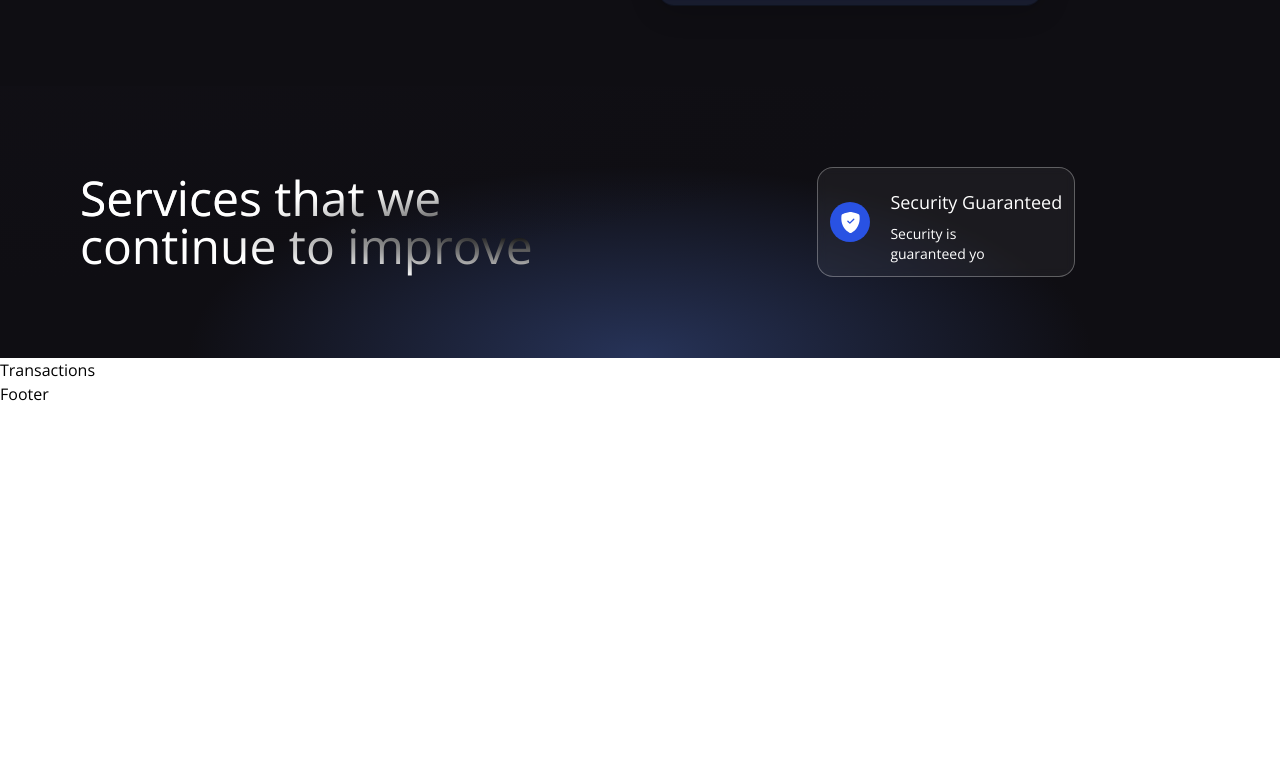
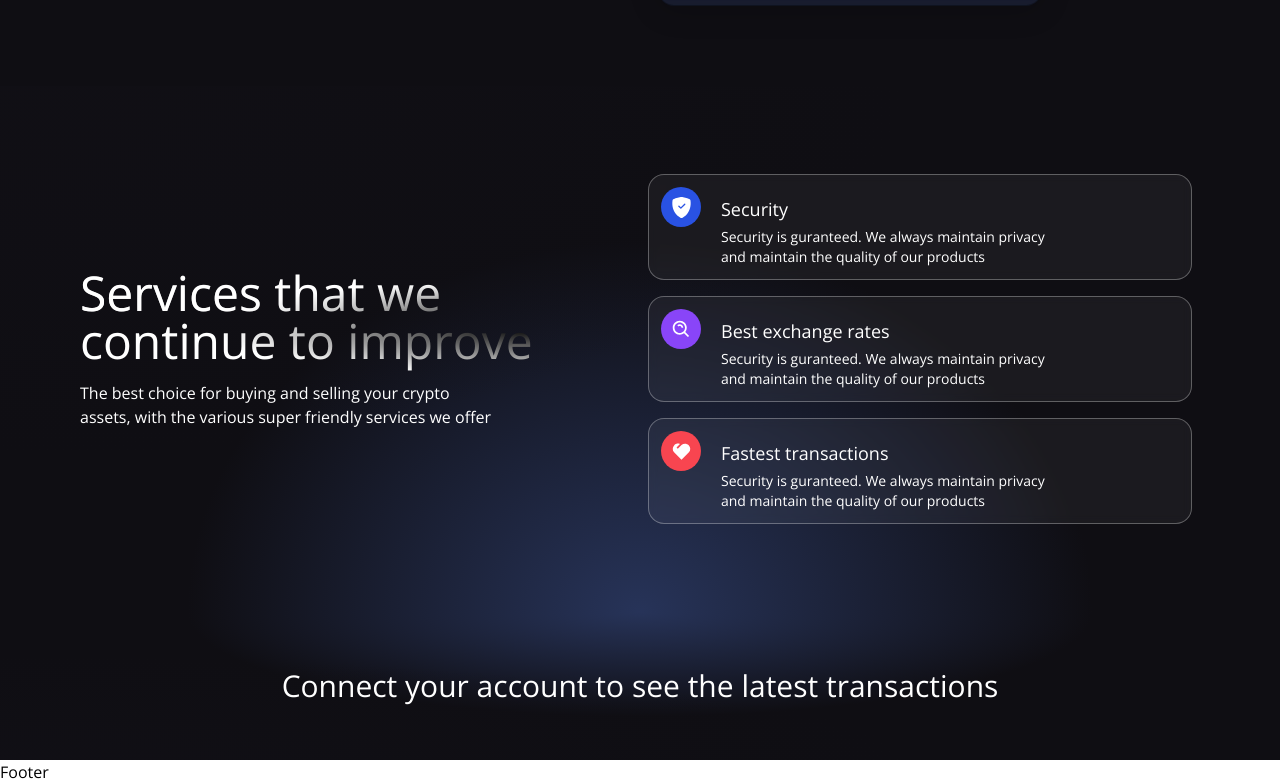
Before and after one commit to plmokn210/web3_project_1, a React (Vite) app in the folder client/: page / in a window 1280 px wide. Shown: the part 679-1463 px from the top of the page. Before the commit the page ends 1085 px from the top, so only its background shows below. Built offline with nearby package versions, Linux system fonts and the light colour scheme.

Commit message:
address on card

```diff
--- a/client/src/components/Services.jsx
+++ b/client/src/components/Services.jsx
@@ -1,32 +1,59 @@
+import React from "react";
 import { BsShieldFillCheck } from "react-icons/bs";
 import { BiSearchAlt } from "react-icons/bi";
 import { RiHeart2Fill } from "react-icons/ri";
 
-const ServiceCard = ({color, title, icon, subtitle}) => (
-  <div className="flex flex-row justify-start items-center white-glassmorphism p-3 m-2 cursor-pointer hover:shadow-xl">
-<div className={`w-10 h-10 rounded-full flex justify-center items-center ${color}`}>{icon}</div>
-<div className="ml-5 flex flex-col flex-1">
-  <h3 className="mt-2 text-white text-lg">{title}</h3>
-  <p className="mt-2 text-white text-sm md:w-9/12">{subtitle}</p>
-</div>
+const ServiceCard = ({ color, title, icon, subtitle }) => (
+  <div className="flex flex-row justify-start items-start white-glassmorphism p-3 m-2 cursor-pointer hover:shadow-xl">
+    <div
+      className={`w-10 h-10 rounded-full flex justify-center items-center ${color}`}
+    >
+      {icon}
+    </div>
+    <div className="ml-5 flex flex-col flex-1">
+      <h3 className="mt-2 text-white text-lg">{title}</h3>
+      <p className="mt-1 text-white text-sm md:w-9/12">{subtitle}</p>
+    </div>
   </div>
-)
+);
 
-const Services = () => {
-  return (
-    <div className="flex w-fill justify-center items-center gradient-bg-services">
-      <div className="flex mf:flew-row flex-col items-center justify-between md:p-20 py-12 px-4">
-        <div className="flex-1 flex flex-col justify-start items-start">
-          <h1 className="text-white text-3xl sm:text-5xl py-2 text-gradient">Services that we
+const Services = () => (
+  <div className="flex  flex-col md:flex-row w-full justify-center items-center gradient-bg-services">
+    <div className="flex mf:flex-row flex-col items-center justify-between md:p-20 py-12 px-4">
+      <div className="flex-1 flex flex-col justify-start items-start">
+        <h1 className="text-white text-3xl sm:text-5xl py-2 text-gradient ">
+          Services that we
           <br />
-          continue to improve</h1>
-        </div>
+          continue to improve
+        </h1>
+        <p className="text-left my-2 text-white font-light md:w-9/12 w-11/12 text-base">
+          The best choice for buying and selling your crypto assets, with the
+          various super friendly services we offer
+        </p>
       </div>
+
       <div className="flex-1 flex flex-col justify-start items-center">
-        <ServiceCard color="bg-[#2952e3]" title="Security Guaranteed" icon={<BsShieldFillCheck fontSize={21} className="text-white" />} subtitle="Security is guaranteed yo" />
+        <ServiceCard
+          color="bg-[#2952E3]"
+          title="Security"
+          icon={<BsShieldFillCheck fontSize={21} className="text-white" />}
+          subtitle="Security is guranteed. We always maintain privacy and maintain the quality of our products"
+        />
+        <ServiceCard
+          color="bg-[#8945F8]"
+          title="Best exchange rates"
+          icon={<BiSearchAlt fontSize={21} className="text-white" />}
+          subtitle="Security is guranteed. We always maintain privacy and maintain the quality of our products"
+        />
+        <ServiceCard
+          color="bg-[#F84550]"
+          title="Fastest transactions"
+          icon={<RiHeart2Fill fontSize={21} className="text-white" />}
+          subtitle="Security is guranteed. We always maintain privacy and maintain the quality of our products"
+        />
       </div>
     </div>
-  )
-};
+  </div>
+);
 
 export default Services;
--- a/client/src/components/Transactions.jsx
+++ b/client/src/components/Transactions.jsx
@@ -1,5 +1,24 @@
+import React, { useContext } from "react";
+import { TransactionContext } from "../context/TransactionContext";
+import dummyData from "../utils/dummyData";
+
 const Transactions = () => {
-  return <h1>Transactions</h1>;
+  const { currentAccount } = useContext(TransactionContext);
+  return (
+    <div className="flex w-full justify-center items-center 2xl:px-20 gradient-bg-transactions">
+      <div className="flex flex-col md:p-12 py-12 px-4">
+        {currentAccount ? (
+          <h3 className="text-white text-3xl text-center my-2">
+            Latest transactions
+          </h3>
+        ) : (
+          <h3 className="text-white text-3xl text-center my-2">
+            Connect your account to see the latest transactions
+          </h3>
+        )}
+      </div>
+    </div>
+  );
 };
 
 export default Transactions;
--- a/client/src/components/Welcome.jsx
+++ b/client/src/components/Welcome.jsx
@@ -4,6 +4,7 @@
 import { Loader } from "./";
 import { TransactionContext } from "../context/TransactionContext";
 import React, { useContext } from "react";
+import { shortenAddress } from "../utils/shortenAddress";
 
 const commonStyles =
   "min-h-[70px] sm:px-0 px-2 sm:min-w-[120px] flex justify-center items-center border-[0.5px] border-gray-400 text-sm font-light text-white";
@@ -74,7 +75,7 @@
                 <BsInfoCircle fontSize={17} color="#fff" />
               </div>
               <div>
-                <p className="text-white font-light text-sm">Address </p>
+                <p className="text-white font-light text-sm">{shortenAddress(currentAccount)}</p>
                 <p className="text-white font-semibold text-lg mt-1">
                   Ethereum{" "}
                 </p>
--- /dev/null
+++ b/client/src/utils/dummyData.js
@@ -0,0 +1,56 @@
+export default [
+  {
+    id: 1,
+    url: "https://metro.co.uk/wp-content/uploads/2015/05/pokemon_crying.gif?quality=90&strip=all&zoom=1&resize=500%2C284",
+    message: "",
+    timestamp: "12/21/2021, 4:33:21 PM",
+    addressFrom: "0xCF8e569A97C423952DdFf902375C7C76549A6A90",
+    amount: "0.01",
+    addressTo: "0x8aa395Ab97837576aF9cd6946C79024ef1acfdbE",
+  },
+  {
+    id: 2,
+    url: "https://media4.popsugar-assets.com/files/2013/11/07/832/n/1922398/eb7a69a76543358d_28.gif",
+    message: "",
+    timestamp: "12/21/2021, 4:33:21 PM",
+    addressFrom: "0xCF8e569A97C423952DdFf902375C7C76549A6A90",
+    amount: "0.01",
+    addressTo: "0x8aa395Ab97837576aF9cd6946C79024ef1acfdbE",
+  },
+  {
+    id: 3,
+    url: "https://acegif.com/wp-content/uploads/gif-shaking-head-38.gif",
+    message: "",
+    timestamp: "12/21/2021, 4:33:21 PM",
+    addressFrom: "0xCF8e569A97C423952DdFf902375C7C76549A6A90",
+    amount: "0.01",
+    addressTo: "0x8aa395Ab97837576aF9cd6946C79024ef1acfdbE",
+  },
+  {
+    id: 4,
+    url: "https://i.pinimg.com/originals/68/a0/9e/68a09e774e98242871c2db0f99307420.gif",
+    message: "",
+    timestamp: "12/21/2021, 4:33:21 PM",
+    addressFrom: "0xCF8e569A97C423952DdFf902375C7C76549A6A90",
+    amount: "0.01",
+    addressTo: "0x8aa395Ab97837576aF9cd6946C79024ef1acfdbE",
+  },
+  {
+    id: 5,
+    url: "https://i.pinimg.com/originals/73/d3/a1/73d3a14d212314ab1f7268b71d639c15.gif",
+    message: "",
+    timestamp: "12/21/2021, 4:33:21 PM",
+    addressFrom: "0xCF8e569A97C423952DdFf902375C7C76549A6A90",
+    amount: "0.01",
+    addressTo: "0x8aa395Ab97837576aF9cd6946C79024ef1acfdbE",
+  },
+  {
+    id: 6,
+    url: "https://www.omnisend.com/blog/wp-content/uploads/2016/09/funny-gifs-9.gif",
+    message: "",
+    timestamp: "12/21/2021, 4:33:21 PM",
+    addressFrom: "0xCF8e569A97C423952DdFf902375C7C76549A6A90",
+    amount: "0.01",
+    addressTo: "0x8aa395Ab97837576aF9cd6946C79024ef1acfdbE",
+  },
+];
--- /dev/null
+++ b/client/src/utils/shortenAddress.js
@@ -0,0 +1 @@
+export const shortenAddress = (address) => `${address.slice(0, 5)}...${address.slice(address.length - 4)}`;
```
